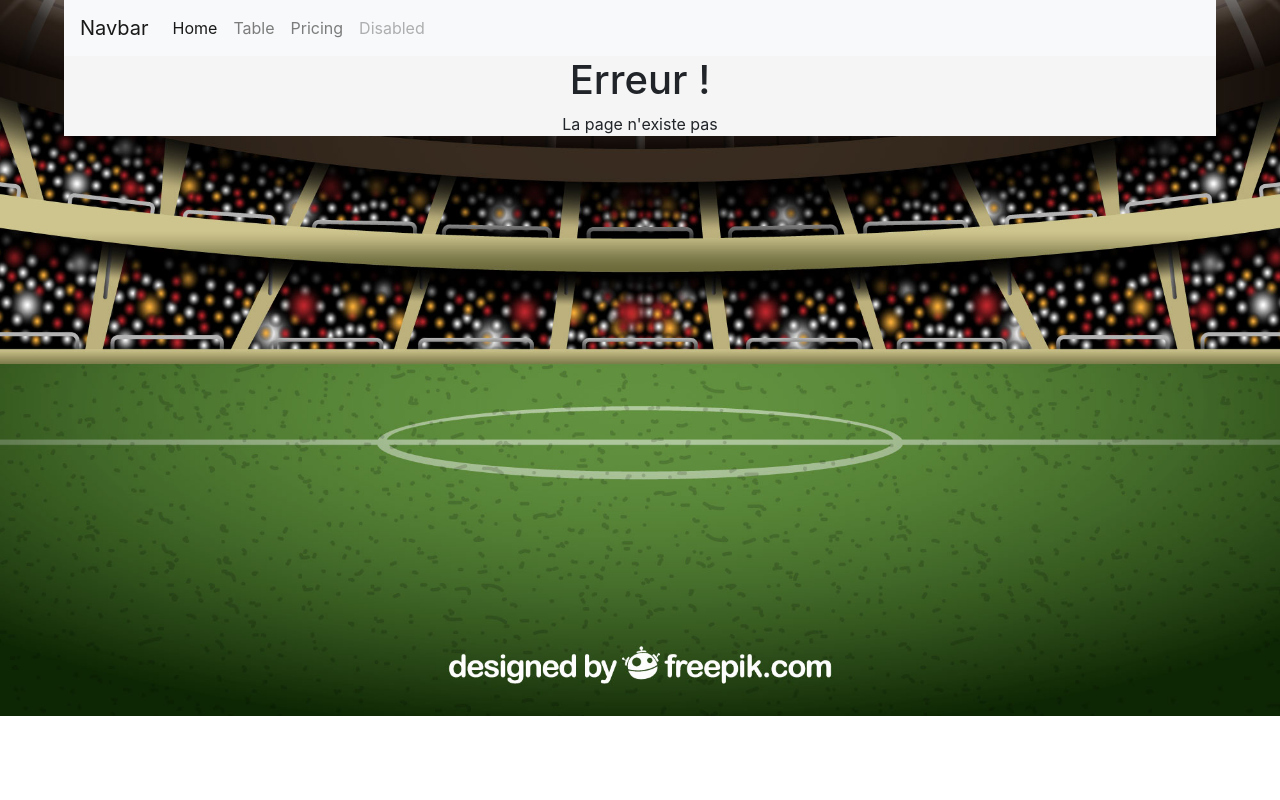
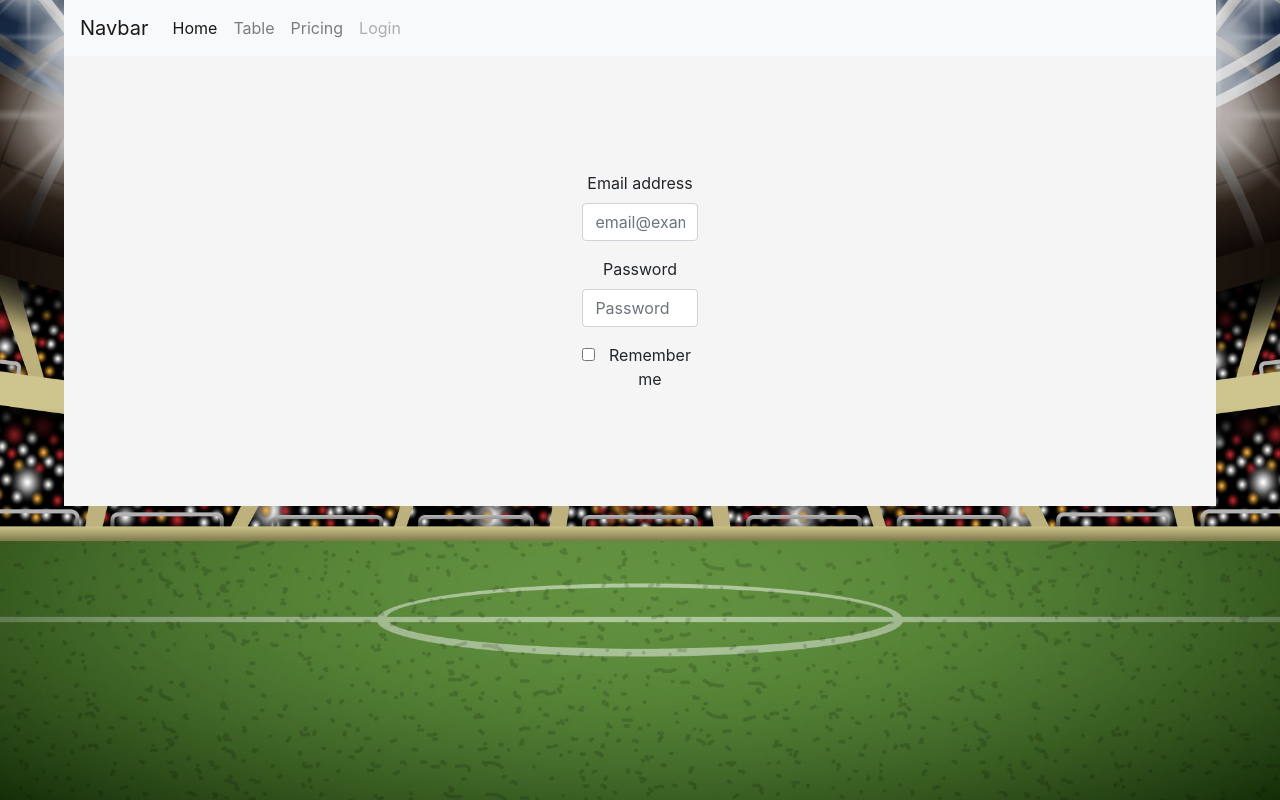
Before and after one commit to MA-Moustache/Football-Manager, an Angular app: page /LoginComponent in a window 1280 px wide. Before the commit this address led to /FouroFour. Built offline with nearby package versions, Linux system fonts and the light colour scheme.

Commit message:
Login introduction
17:44

```diff
--- a/src/app/app.component.html
+++ b/src/app/app.component.html
@@ -16,7 +16,7 @@
           <a class="nav-link" href="#">Pricing</a>
         </li>
         <li class="nav-item">
-          <a class="nav-link disabled" href="#">Disabled</a>
+          <a class="nav-link disabled" routerLink="LoginComponent">Login</a>
         </li>
       </ul>
     </div>
--- a/src/app/app.module.ts
+++ b/src/app/app.module.ts
@@ -7,6 +7,7 @@ import {RouterModule, Routes} from '@angular/router';
 import { IndexComponent } from './index/index.component';
 import { FourOFourComponent } from './four-o-four/four-o-four.component';
 import { ShowPlayerComponent } from './show-player/show-player.component';
+import { LoginComponent } from './login/login.component';
 
 const appRoutes: Routes = [
   {
@@ -17,6 +18,9 @@ const appRoutes: Routes = [
   },
   {
     path: 'ShowPlayerComponent', component: ShowPlayerComponent
+  },
+  {
+    path: 'LoginComponent', component: LoginComponent
   },
   {
     path: '', component: IndexComponent
@@ -35,6 +39,7 @@ const appRoutes: Routes = [
     IndexComponent,
     FourOFourComponent,
     ShowPlayerComponent,
+    LoginComponent,
   ],
   imports: [
     BrowserModule,
--- /dev/null
+++ b/src/app/login/login.component.css
@@ -0,0 +1,5 @@
+.form-size{
+  padding: 10%;
+  margin: 0 auto;
+  width: 30%;
+}
--- /dev/null
+++ b/src/app/login/login.component.html
@@ -0,0 +1,17 @@
+<div class="form-size">
+<form>
+  <div class="form-group">
+    <label for="exampleDropdownFormEmail2">Email address</label>
+    <input type="email" class="form-control" id="exampleDropdownFormEmail2" placeholder="email@example.com">
+  </div>
+  <div class="form-group">
+    <label for="exampleDropdownFormPassword2">Password</label>
+    <input type="password" class="form-control" id="exampleDropdownFormPassword2" placeholder="Password">
+  </div>
+  <div class="form-check">
+    <input type="checkbox" class="form-check-input" id="dropdownCheck2">
+    <label class="form-check-label" for="dropdownCheck2">
+      Remember me
+    </label>
+  </div>
+</form>
--- /dev/null
+++ b/src/app/login/login.component.ts
@@ -0,0 +1,15 @@
+import { Component, OnInit } from '@angular/core';
+
+@Component({
+  selector: 'app-login',
+  templateUrl: './login.component.html',
+  styleUrls: ['./login.component.css']
+})
+export class LoginComponent implements OnInit {
+
+  constructor() { }
+
+  ngOnInit() {
+  }
+
+}
```
Also changed, not shown: 1 other file (tests, documents, lock files or other folders).
